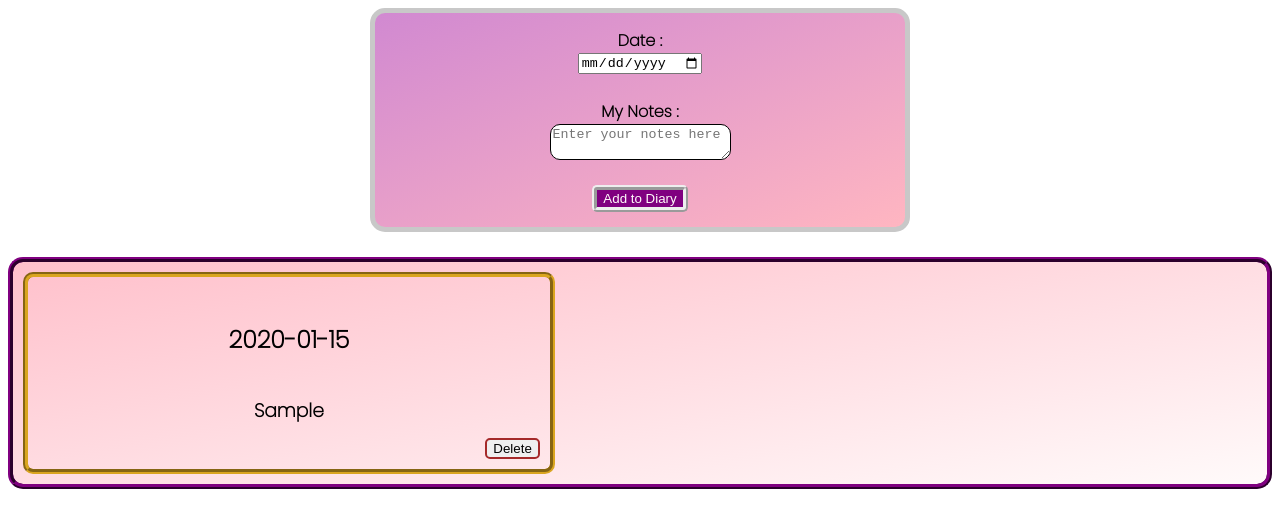
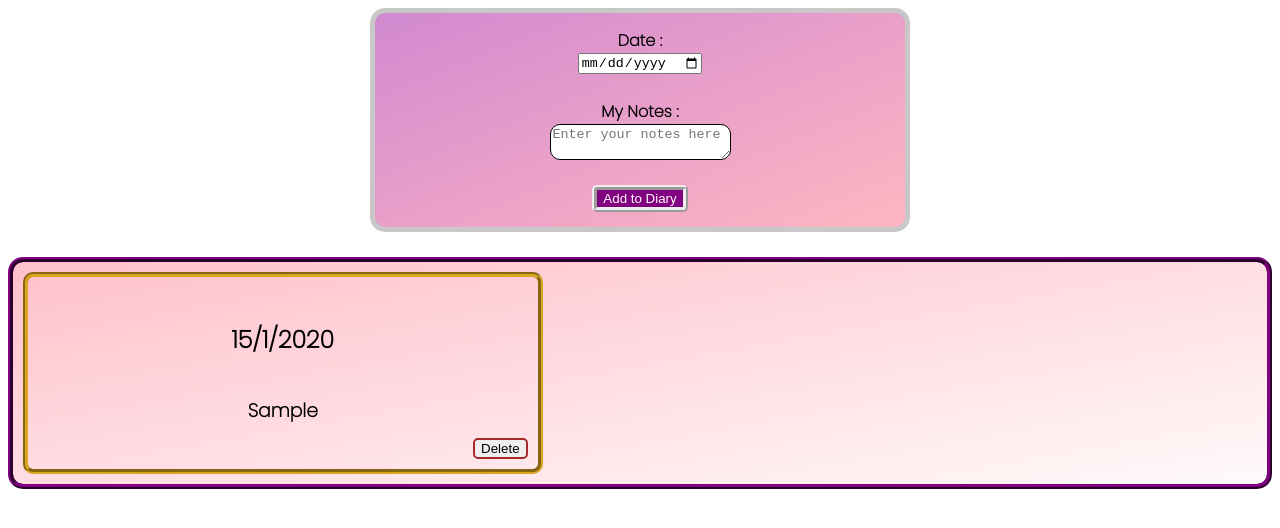
Before and after one commit to priyavarshini-mediwave/Diaryapp, a plain HTML site: page app/index.html in a window 1280 px wide. Both pictures are taken after typing "2020-01-15", "Sample" into the empty fields and a click on the input "Add to Diary". Drawn offline with Linux system fonts and the light colour scheme.

Commit message:
Date format change

```diff
--- a/app/script.js
+++ b/app/script.js
@@ -21,11 +21,10 @@ function makeNotesdiv(note) {
   div.setAttribute("id", `note-${note.id}`);
 
   const h2 = document.createElement("h2");
-  h2.innerText = note["date"];
+  h2.innerText = datechange(note["date"]);
 
   const h3 = document.createElement("h3");
   h3.innerText = note.entry;
-
 
   const btnremove = document.createElement("button");
 
@@ -60,7 +59,8 @@ function hookform() {
     e.preventDefault();
     let Adddate = document.querySelector("#date-input").value;
     let Addtext = document.querySelector("#text-entry").value;
-
+    //dateformat
+    const newDate = datechange(Adddate);
     const note = {
       id: new Date().getTime(),
       date: Adddate,
@@ -103,6 +103,15 @@ function sortnotes() {
   });
 }
 
+function datechange(dategn) {
+  const date = new Date(dategn);
+  const dateyr = date.getFullYear();
+  const datemon = date.getMonth() + 1;
+  const dateno = date.getDate();
+  const changedate = `${dateno}/${datemon}/${dateyr}`;
+  return changedate;
+}
+
 getfromLocal();
 updateUI();
 hookform();
```
Also changed, not shown: app/index.html (+1 -1 lines).
